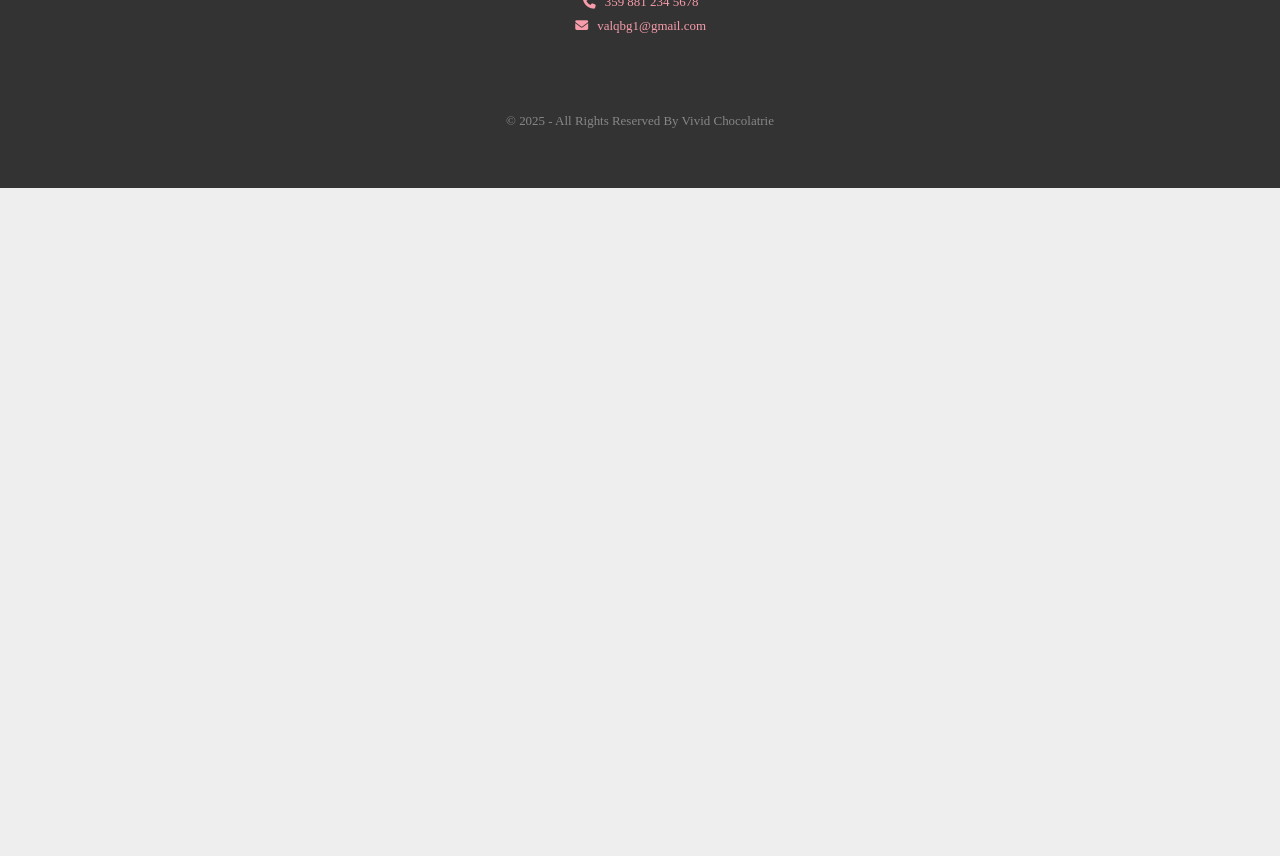
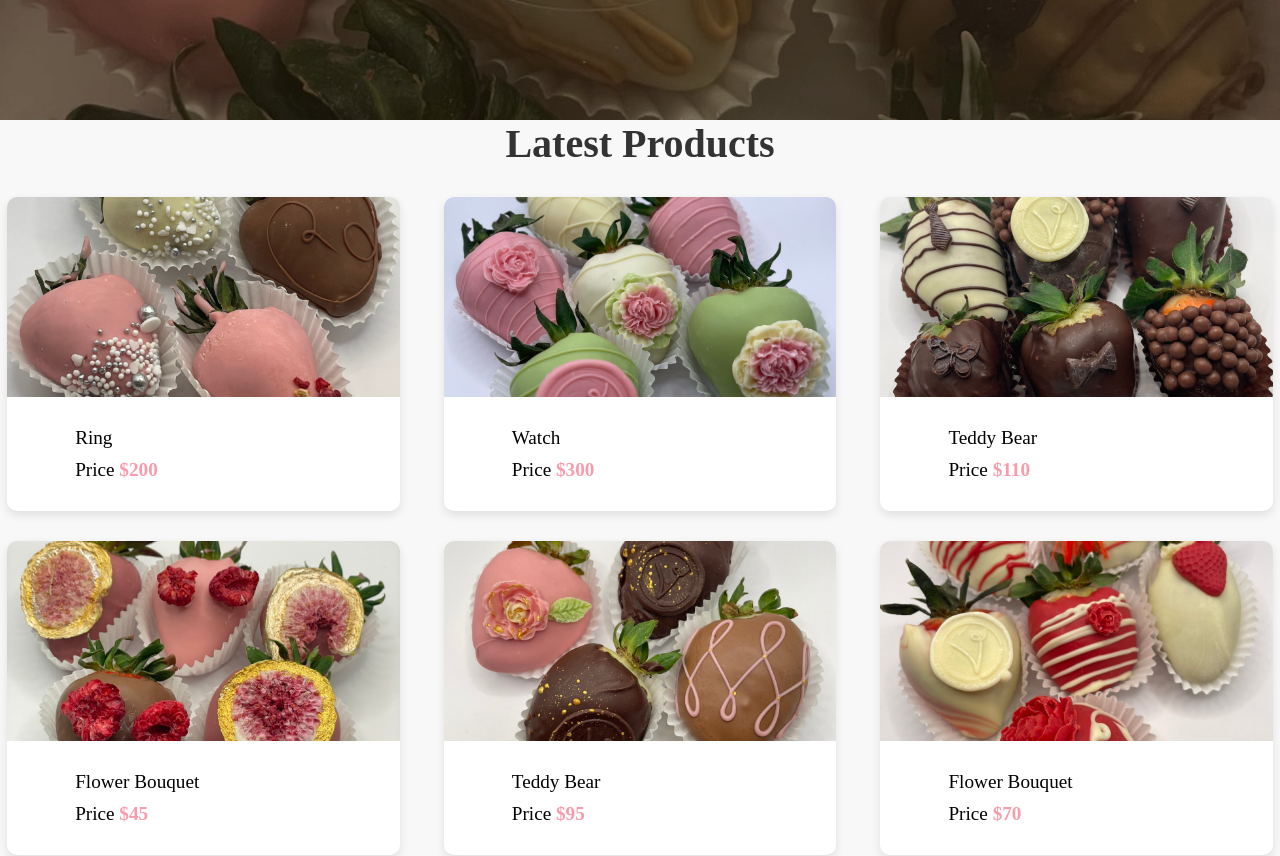
Before and after one commit to denis-hristov/SoftUni-ReactJS-Project, a React (Vite) app in the folder client/: page /products in a window 1280 px wide. Shown: the part 440-1296 px from the top of the page. Before the commit the page ends 800 px from the top, so only its background shows below. Built offline with nearby package versions, Linux system fonts and the light colour scheme.

Commit message:
Added Products Page

```diff
--- a/client/src/App.jsx
+++ b/client/src/App.jsx
@@ -3,6 +3,7 @@ import { Routes, Route } from "react-router";
 import Home from "./Components/Home";
 import About from "./Components/About";
 import Contacts from "./Components/Contacts";
+import Products from "./Components/Products";
 
 import Footer from "./Components/Parts/Footer";
 //import Navigation from "./Parts/Navigation";
@@ -14,6 +15,7 @@ function App() {
 
         <Routes>
             <Route path="/" element={<Home />}/>
+            <Route path="/products" element={<Products />}/>
             <Route path="/about" element={<About />}/>
             <Route path="/contacts" element={<Contacts />}/>
         </Routes>
--- a/client/src/Components/Parts/Navigation.jsx
+++ b/client/src/Components/Parts/Navigation.jsx
@@ -7,6 +7,7 @@ export default function Navigation() {
 
     const navigation = [
         { name: "Home", path: "/" },
+        { name: "Products", path: "/products" },
         { name: "About", path: "/about" },
         { name: "Contacts", path: "/contacts" },
     ];
--- /dev/null
+++ b/client/src/Components/Products.jsx
@@ -0,0 +1,16 @@
+import Navigation from "./Parts/Navigation";
+import Order from "./Sections/Order/Order";
+import AllProductSection from "./Sections/AllProducts/AllProducts";
+import baner from "/photos/Strawberries/Boxes/banerProducts.jpg";
+export default function Products() {
+    return(
+        <>
+        <div className="banner">
+            <img src={baner} alt="baner" className="baner-photo" />
+            <Navigation/>
+        </div>
+        <AllProductSection/>
+        <Order/>
+        </>
+    )
+}
--- /dev/null
+++ b/client/src/Components/Sections/AllProducts/AllProducts.jsx
@@ -0,0 +1,34 @@
+import React from 'react';
+import products from './InfoAllProducts';
+
+export default function ProductSection() {
+  return (
+    <section className="product-section">
+        <div className="heading">
+          <h2>Latest Products</h2>
+        </div>
+        <div className="map">
+          {products.map((product) => (
+            <div key={product.id} className="product">
+              <div className="box">
+                <a href="#">
+                  <div className="img-box">
+                    <img src={product.image} alt={product.name} />
+                  </div>
+                  <div className="detail-box">
+                    <h6>{product.name}</h6>
+                    <h6>
+                      Price <span>{product.price}</span>
+                    </h6>
+                  </div>
+                </a>
+              </div>
+            </div>
+          ))}
+        </div>
+        <div className="button">
+          <a href="">View All Products</a>
+        </div>
+    </section>
+  );
+};
--- /dev/null
+++ b/client/src/Components/Sections/AllProducts/InfoAllProducts.js
@@ -0,0 +1,161 @@
+const products = [
+    {
+      id: 1,
+      name: 'Ring',
+      price: '$200',
+      image: '/photos/Strawberries/Types/Type1.jpg',
+    },
+    {
+      id: 2,
+      name: 'Watch',
+      price: '$300',
+      image: '/photos/Strawberries/Types/Type2.jpg',
+    },
+    {
+      id: 3,
+      name: 'Teddy Bear',
+      price: '$110',
+      image: '/photos/Strawberries/Types/Type3.jpg',
+    },
+    {
+      id: 4,
+      name: 'Flower Bouquet',
+      price: '$45',
+      image: '/photos/Strawberries/Types/Type4.jpg',
+    },
+    {
+      id: 5,
+      name: 'Teddy Bear',
+      price: '$95',
+      image: '/photos/Strawberries/Types/Type5.jpg',
+    },
+    {
+      id: 6,
+      name: 'Flower Bouquet',
+      price: '$70',
+      image: '/photos/Strawberries/Types/Type6.jpg',
+    },
+    {
+        id: 7,
+        name: 'Flower Bouquet',
+        price: '$70',
+        image: '/photos/Strawberries/Types/Type6.jpg',
+      },
+      {
+        id: 8,
+        name: 'Flower Bouquet',
+        price: '$70',
+        image: '/photos/Strawberries/Types/Type6.jpg',
+      },
+      {
+        id: 9,
+        name: 'Flower Bouquet',
+        price: '$70',
+        image: '/photos/Strawberries/Types/Type6.jpg',
+      },
+      {
+        id: 10,
+        name: 'Flower Bouquet',
+        price: '$70',
+        image: '/photos/Strawberries/Types/Type6.jpg',
+      },
+      {
+        id: 11,
+        name: 'Flower Bouquet',
+        price: '$70',
+        image: '/photos/Strawberries/Types/Type6.jpg',
+      },
+      {
+        id: 12,
+        name: 'Flower Bouquet',
+        price: '$70',
+        image: '/photos/Strawberries/Types/Type6.jpg',
+      },
+      {
+        id: 13,
+        name: 'Flower Bouquet',
+        price: '$70',
+        image: '/photos/Strawberries/Types/Type6.jpg',
+      },
+      {
+        id: 14,
+        name: 'Flower Bouquet',
+        price: '$70',
+        image: '/photos/Strawberries/Types/Type6.jpg',
+      },
+      {
+        id: 15,
+        name: 'Flower Bouquet',
+        price: '$70',
+        image: '/photos/Strawberries/Types/Type6.jpg',
+      },
+      {
+        id: 16,
+        name: 'Flower Bouquet',
+        price: '$70',
+        image: '/photos/Strawberries/Types/Type6.jpg',
+      },
+      {
+        id: 17,
+        name: 'Flower Bouquet',
+        price: '$70',
+        image: '/photos/Strawberries/Types/Type6.jpg',
+      },
+      {
+        id: 18,
+        name: 'Flower Bouquet',
+        price: '$70',
+        image: '/photos/Strawberries/Types/Type6.jpg',
+      },
+      {
+        id: 19,
+        name: 'Flower Bouquet',
+        price: '$70',
+        image: '/photos/Strawberries/Types/Type6.jpg',
+      },
+      {
+        id: 20,
+        name: 'Flower Bouquet',
+        price: '$70',
+        image: '/photos/Strawberries/Types/Type6.jpg',
+      },
+      {
+        id: 6,
+        name: 'Flower Bouquet',
+        price: '$70',
+        image: '/photos/Strawberries/Types/Type6.jpg',
+      },
+      {
+        id: 6,
+        name: 'Flower Bouquet',
+        price: '$70',
+        image: '/photos/Strawberries/Types/Type6.jpg',
+      },
+      {
+        id: 6,
+        name: 'Flower Bouquet',
+        price: '$70',
+        image: '/photos/Strawberries/Types/Type6.jpg',
+      },
+      {
+        id: 6,
+        name: 'Flower Bouquet',
+        price: '$70',
+        image: '/photos/Strawberries/Types/Type6.jpg',
+      },
+      {
+        id: 6,
+        name: 'Flower Bouquet',
+        price: '$70',
+        image: '/photos/Strawberries/Types/Type6.jpg',
+      },
+      {
+        id: 6,
+        name: 'Flower Bouquet',
+        price: '$70',
+        image: '/photos/Strawberries/Types/Type6.jpg',
+      },
+
+  ];
+
+export default products;
```
Also changed, not shown: client/public/photos/Strawberries/Boxes/banerProducts.jpg (renamed from client/public/photos/Strawberries/Boxes/viber_image_2025-03-23_20-19-04-491.jpg).
